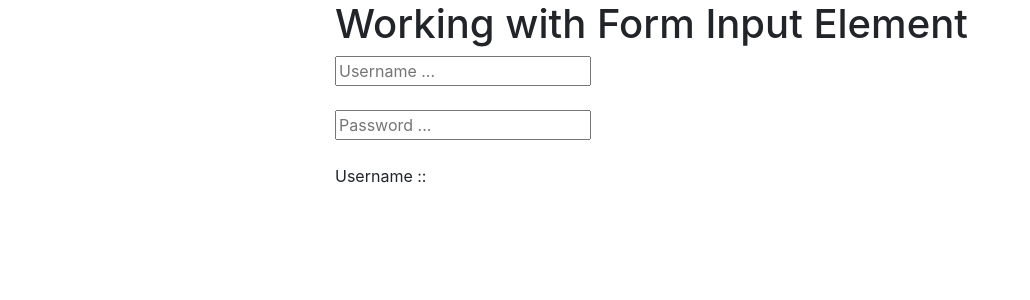
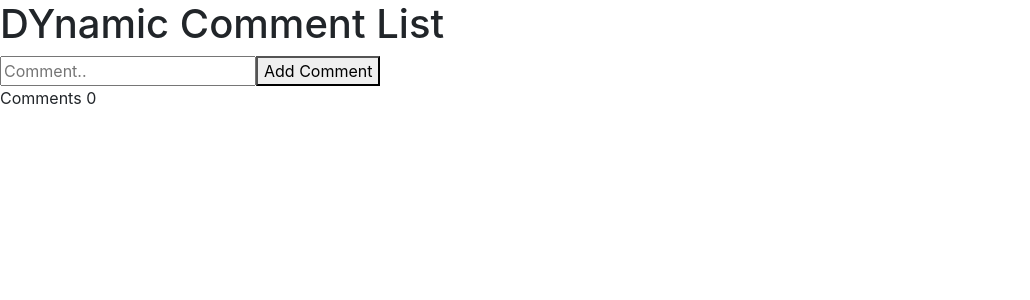
Before and after one commit to MaliMeghana/react-bootstrap, a React (Create React App) app: page / in a window 1280 px wide. Shown: the top 300 px of the page, without its empty margins (0-1030 px from the left). Built offline with nearby package versions, Linux system fonts and the light colour scheme.

Commit message:
Dyanamic Comment DOne

```diff
--- a/src/App.js
+++ b/src/App.js
@@ -13,34 +13,29 @@ function App() {
 --All form elements have its own states
 --And React Also have states.
 <input></input>
+
+Adding Comments Dyanamically
 */
 function Post(){
-  const [title]=useState("Working with Form Input Element");
-  const[username, setUsername]=useState("");
-  const[password, setPassword]=useState("");
-  /*When the state of Input Elelemt is updates .
-     At the same time we are updating ,
-     the state of react state var, to keep value SYN
-  */
- /**
-  * Validation
-  *
-  * its require backend ajax call
-  */
-  const updateUsername=(e)=>setUsername(e.target.value);
-  const updatePassword=(e)=>setPassword(e.target.value);
+  const [title]=useState("DYnamic Comment List");
+  const updateTheSingleComm=(e)=>setSingleComment(e.target.value);
+  const [singlecomment, setSingleComment]=useState([]);
+  const [comment, setComment]=useState([]);
+   const addComment=()=>{
+     // setComment(["Hello Universe",...comment]);
+      setComment([singlecomment,...comment]);
+      setSingleComment("");
+   };
   return(
-      <div className="col-md-9 offset-md-3" >
-        <h1>{title}</h1>
-        <input type="text" name="username" onChange={updateUsername} value={username} placeholder="Username ..."/>
-        <br/>
-        <br/>
-        <input type="password" name="password" onChange={updatePassword} value={password} placeholder="Password ..."/>
-        <br/>
-        <br/>
-        <div>Username :: {username}</div>
-
-      </div>
+    <div>
+    <h1>{title}</h1>
+    <input type="text" name=""  onChange={updateTheSingleComm} value={singlecomment} placeholder="Comment.."/>
+    <button onClick={addComment}>Add Comment</button>
+    <div>Comments {comment.length}</div>
+    {comment.map((item,index)=>(
+      <div key={index}>{item}</div>
+    ))}
+    </div>
   );
 }
 export default App;
@@ -63,3 +58,7 @@ export default App;
 /*
 *States
 */
+
+/*
+LifeCYcle
+*/
```
Also changed, not shown: 1 other file (tests, documents, lock files or other folders).
